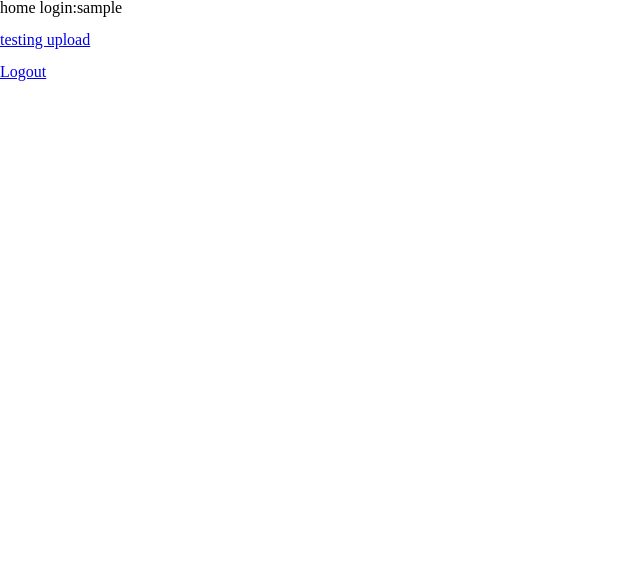
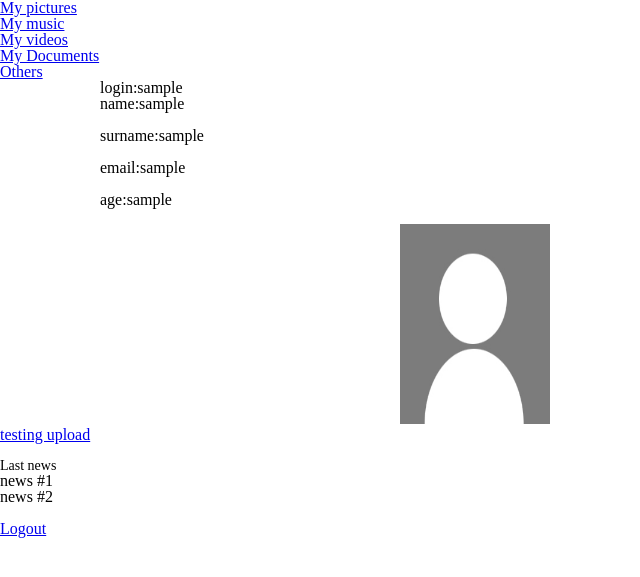
Before and after one commit to korolchuk-p/g_vk, a Flask app: template app/templates/home.html in a window 1280 px wide; the page is wider, and only the part inside the window is pictured. Shown: the top 577 px of that part, without its empty margins (0-640 px from the left). Run offline with Flask 2, Linux system fonts and the light colour scheme; the template is opened without the code that fills it: most values are stand-ins (such as "Sample title", 1, 10 or a date in 2020); parts of the project's set-up code (start-up, migrations or seed data) failed here and were passed over.

Commit message:
some changes in html

```diff
--- a/app/templates/base.html
+++ b/app/templates/base.html
@@ -4,6 +4,7 @@
 {% block header %}
   <title>{% block title %}base{% endblock %}</title>
   <meta charset="UTF-8">
+  <META HTTP-EQUIV="Pragma" CONTENT="no-cache">
   <link rel="stylesheet" type="text/css" href="/static/css/global.css">
   <script type="text/javascript" src="/static/js/jquery-1.11.1.js"></script>
   <script type="text/javascript" src="/static/js/scripts.js"></script>
--- a/app/templates/home.html
+++ b/app/templates/home.html
@@ -5,21 +5,90 @@ Home G_VK
 
 {% block header %}
 {{ super() }}
-  <link rel="icon" type="image/png" href="/static/images/ico_logined.png">
+  <link rel="icon" type="image/png" href="/static/images/ico_logined.png" >
 {% endblock %}
 
 {% block menu %}
+<div class="menu-link">
+<ul>
+	<li>
+	<a href="#">My pictures</a>
+	</li>
+	<li>
+	<a href="#">My music</a>
+	</li>
+	<li>
+	<a href="#">My videos</a>
+	</li>
+	<li>
+	<a href="#">My Documents</a>
+	</li>
+	<li>
+	<a href="#">Others</a>
+	</li>
+</ul>
+</div>
+<div>
+
+</div>
 {% endblock %}
 
 {% block content %}
+<style type="text/css">
+	div.user-info{
+		position: relative;
+		left: 100px;
+	}
+
+	div.avatar{
+		position: relative;
+		left: 400px;
+	}
+
+	h1.news-header{
+		font-size: 14px;
+	}
+
+</style>
 <div class="main-contnent"></div>
+<div class="user-info">
 <h1>
-     home login:{{ login }}
+     login:{{ login }}
+</h1>
+<h1>
+     name:{{ login }}
 </h1>
 <br>
 <h1>
+     surname:{{ login }}
+</h1>
+<br>
+<h1>
+     email:{{ login }}
+</h1>
+<br>
+<h1>
+     age:{{ login }}
+</h1>
+<br>
+</div>
+
+<div class="avatar">
+	<img src="/static/images/no-avatar.jpg" width="150" height="200">
+</div>
+<h1>
     <a href="/upload_testing">testing upload</a>
 </h1>
+<br>
+<div class="news">
+	<div><h1 class="news-header">Last news</h1></div>
+	<div class="news-body">
+	<ul class="news-one">
+		<li>news #1</li>
+		<li>news #2</li>
+	</ul>
+	</div>
+</div>
 <br>
 <h1>
     <a href="/logout">Logout</a>
--- a/app/templates/index.html
+++ b/app/templates/index.html
@@ -30,7 +30,7 @@ Index G_VK
     <ul>
       <li><a href="{{ url_for('index') }}">Home</a></li>
       <li class="reg-container">
-        <a class="registration" href="#">Registration</a>
+        <a class="registration" href="#">Sing up</a>
         <div class="registration-form-wrapper form-wrapper">
           <form method="post" name="registration-form" action="/regist">
             <input type="text" name="user" placeholder="Enter your name" required>
@@ -42,7 +42,7 @@ Index G_VK
         </div>
       </li>
       <li class="login-container">
-        <a class="login" href="#">Login</a>
+        <a class="login" href="#">Sing in</a>
         <div class="login-form-wrapper form-wrapper">
           <form method="post" name="login-form"  >
             <input type="text" name="user" placeholder="Enter your name" required>
@@ -54,8 +54,6 @@ Index G_VK
       </li>
       <li><a href="{{ url_for('about') }}">About Us</a></li>
     </ul>
-
-
   </div>
 </header>
 <div class="main-contnent"></div>
```
Also changed, not shown: app/oth_funcs/__init__.py (deleted), static/images/no-avatar.jpg (added).
